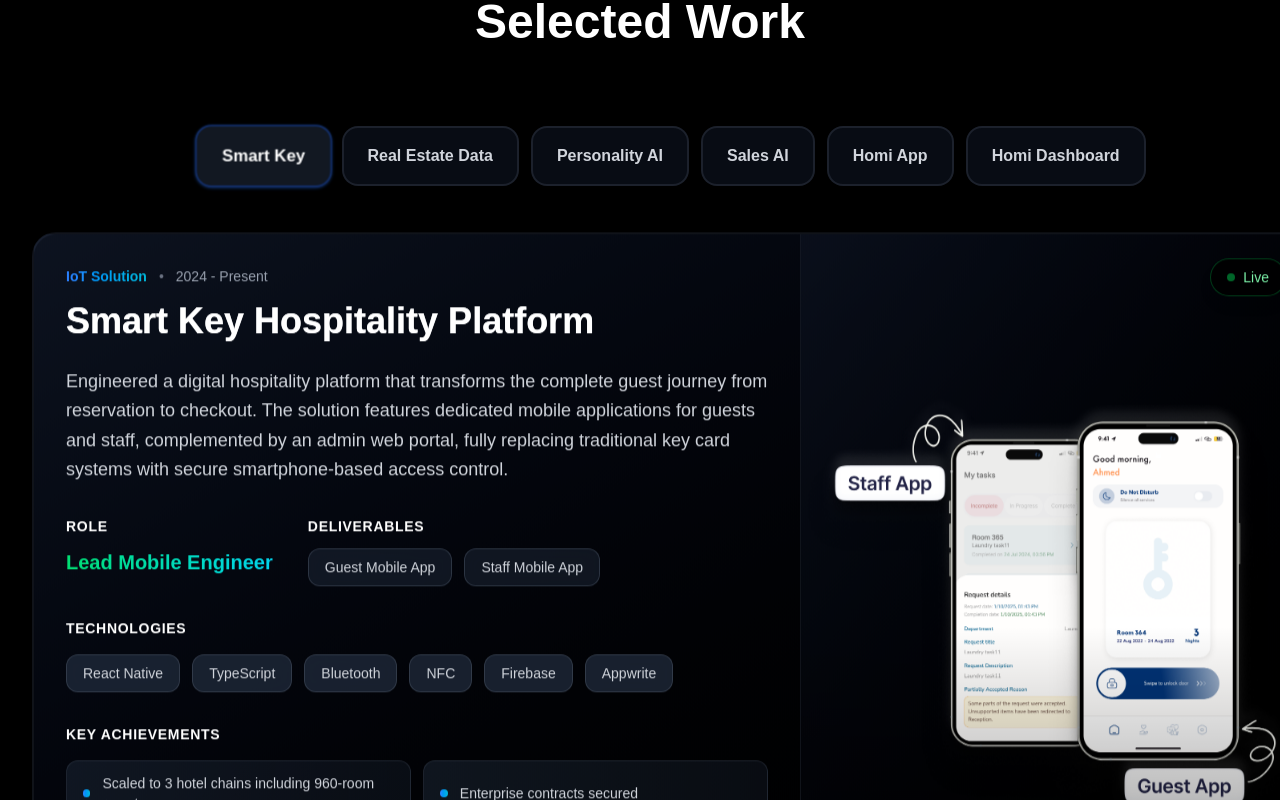
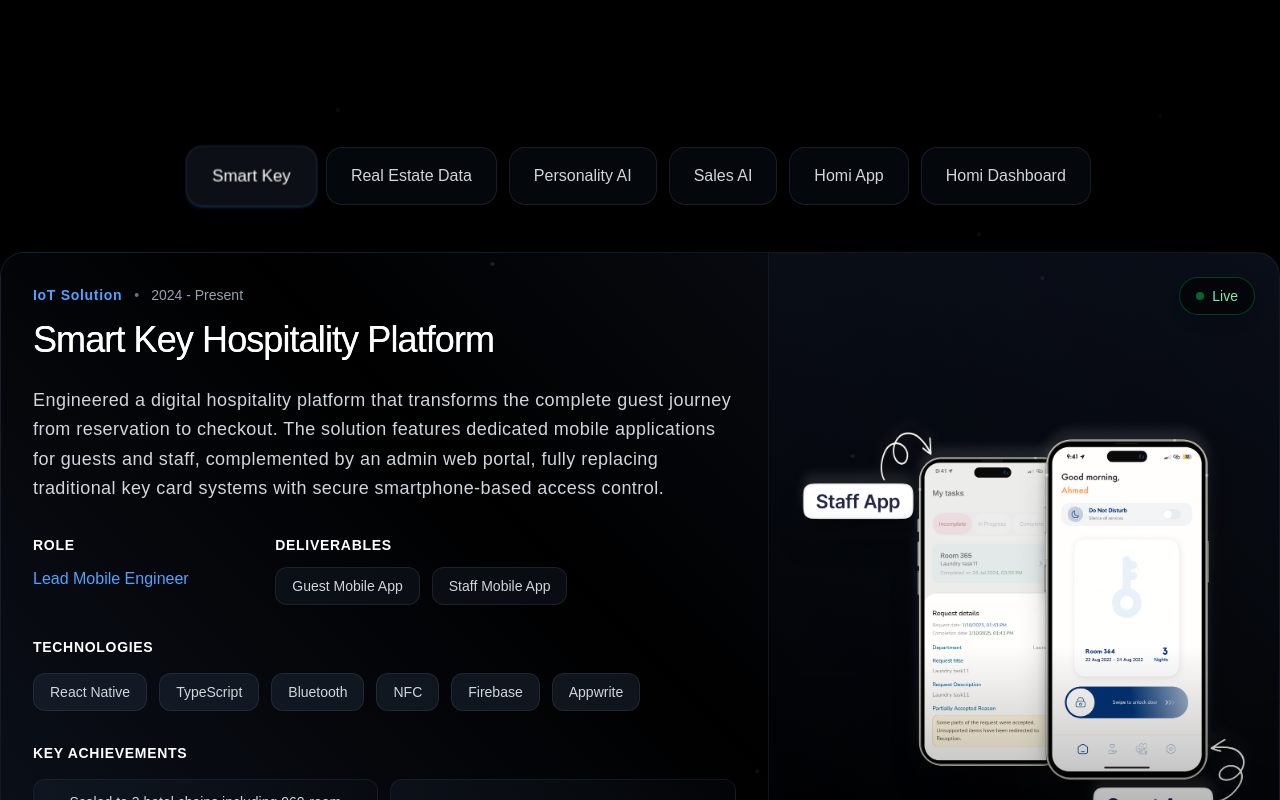
Before and after one commit to Mariam-Fathi/mf-portfolio, a Next.js app: page / in a window 1280 px wide. Shown: the part 1380-2180 px from the top of the page. Built offline with nearby package versions, Linux system fonts and the light colour scheme; a web font is replaced by a local one.

Commit message:
update project card

```diff
--- a/src/components/Project.tsx
+++ b/src/components/Project.tsx
@@ -4,16 +4,14 @@ import React, { useState, useEffect, useRef } from "react";
 import {
   IconBrandGithub,
   IconExternalLink,
-  IconDeviceMobile,
   IconCode,
-  IconArrowLeft,
-  IconArrowRight,
-  IconPlayerPlay,
-  IconPlayerPause,
+  IconMenu2,
+  IconX,
 } from "@tabler/icons-react";
 import { Play } from "lucide-react";
 import { FontAwesomeIcon } from "@fortawesome/react-fontawesome";
 import { faKaggle } from "@fortawesome/free-brands-svg-icons";
+import { useGSAP } from "@gsap/react";
 import gsap from "gsap";
 
 const projectsData = [
@@ -232,7 +230,6 @@ const projectsData = [
   },
 ];
 
-// Project Card Component with GSAP Animations
 const ProjectCard = ({
   project,
   isActive,
@@ -244,41 +241,52 @@ const ProjectCard = ({
   const imageRef = useRef<HTMLImageElement>(null);
   const contentRef = useRef<HTMLDivElement>(null);
 
-  useEffect(() => {
+  useGSAP(() => {
     if (!cardRef.current || !isActive) return;
 
     const tl = gsap.timeline();
 
-    // Reset positions
+    // Reset positions with cinematic blur
     gsap.set([contentRef.current, imageRef.current], {
       opacity: 0,
       y: 50,
+      filter: "blur(10px)",
     });
 
-    // Animate content
+    // Cinematic reveal animation
     tl.to(contentRef.current, {
       opacity: 1,
       y: 0,
-      duration: 0.8,
+      filter: "blur(0px)",
+      duration: 1.2,
       ease: "power3.out",
     }).to(
       imageRef.current,
       {
         opacity: 1,
         y: 0,
-        duration: 0.8,
+        filter: "blur(0px)",
+        duration: 1.2,
         ease: "power3.out",
       },
-      "-=0.4"
+      "-=0.6"
     );
 
-    // Floating animation for the card
+    // Subtle floating animation
     gsap.to(cardRef.current, {
-      y: -10,
-      duration: 3,
+      y: -8,
+      duration: 4,
       repeat: -1,
       yoyo: true,
       ease: "sine.inOut",
+    });
+
+    // Background gradient pulse
+    gsap.to(cardRef.current, {
+      backgroundPosition: "200% 200%",
+      duration: 20,
+      repeat: -1,
+      ease: "none",
     });
   }, [isActive]);
 
@@ -300,13 +308,13 @@ const ProjectCard = ({
         color: "bg-yellow-500",
         text: "text-yellow-300",
         border: "border-yellow-500/30",
-        label: " Prototype",
+        label: "Prototype",
       },
       "learning project": {
         color: "bg-blue-500",
         text: "text-blue-300",
         border: "border-blue-500/30",
-        label: " Learning",
+        label: "Learning",
       },
     };
     return config[status.toLowerCase()] || config["learning project"];
@@ -317,46 +325,63 @@ const ProjectCard = ({
   return (
     <div
       ref={cardRef}
-      className={`group relative bg-gradient-to-br from-gray-900/80 to-black rounded-3xl border-2 border-gray-700/30 overflow-hidden transition-all duration-700 grid md:grid-cols-5 mx-0 shadow-2xl backdrop-blur-sm ${
-        isActive ? "scale-100 opacity-100" : "scale-95 opacity-40"
+      className={`group relative bg-gradient-to-br from-gray-900/80 via-black to-gray-900/80 bg-[size:200%_200%] rounded-3xl border border-gray-700/30 overflow-hidden transition-all duration-1000 grid md:grid-cols-5 mx-0 shadow-2xl backdrop-blur-sm ${
+        isActive ? "scale-100 opacity-100" : "scale-95 opacity-20 blur-sm"
       }`}
+      style={{
+        background: `linear-gradient(45deg, rgba(17, 24, 39, 0.8), rgba(0, 0, 0, 1), rgba(17, 24, 39, 0.8))`,
+      }}
     >
-      {/* Animated Gradient Border */}
       <div
-        className={`absolute inset-0 bg-gradient-to-r ${project.accentColor} opacity-0 group-hover:opacity-5 transition-opacity duration-1000`}
+        className={`absolute inset-0 bg-black opacity-0 group-hover:opacity-10 transition-opacity duration-1000`}
       />
 
-      <div ref={contentRef} className="md:col-span-3 p-6 lg:p-8 flex flex-col">
+      <div className="absolute inset-0 overflow-hidden pointer-events-none">
+        {[...Array(8)].map((_, i) => (
+          <div
+            key={i}
+            className="absolute w-1 h-1 bg-white/20 rounded-full"
+            style={{
+              left: `${Math.random() * 100}%`,
+              top: `${Math.random() * 100}%`,
+              animation: `float ${6 + Math.random() * 4}s ease-in-out infinite`,
+              animationDelay: `${Math.random() * 2}s`,
+            }}
+          />
+        ))}
+      </div>
+
+      <div
+        ref={contentRef}
+        className="md:col-span-3 p-6 lg:p-8 flex flex-col opacity-0"
+      >
         <div className="flex-1">
-          {/* Header */}
           <div className="mb-6">
             <div className="flex items-center gap-3 text-sm mb-3">
-              <span
-                className={`bg-gradient-to-r ${project.accentColor} bg-clip-text text-transparent font-semibold`}
-              >
+              <span className={` text-blue-400 font-semibold tracking-wider`}>
                 {project.category}
               </span>
               <span className="text-gray-500">•</span>
-              <span className="text-gray-400">{project.duration}</span>
+              <span className="text-gray-400 font-light">
+                {project.duration}
+              </span>
             </div>
 
-            <h3 className="text-2xl lg:text-4xl font-bold text-white mb-4 leading-tight bg-gradient-to-r from-white to-gray-300 bg-clip-text text-transparent">
+            <h3 className="text-2xl lg:text-4xl font-light text-white mb-4 leading-tight bg-gradient-to-r from-white to-gray-300 bg-clip-text text-transparent tracking-tight">
               {project.title}
             </h3>
           </div>
 
-          {/* Summary */}
-          <p className="text-gray-300 text-lg leading-relaxed mb-8 font-light">
+          <p className="text-gray-300 text-lg leading-relaxed mb-8 font-light tracking-wide">
             {project.summary}
           </p>
 
-          {/* Role & Deliverables Grid */}
           <div className="grid grid-cols-1 lg:grid-cols-3 gap-6 mb-8">
             <div>
               <h4 className="text-white text-sm font-semibold uppercase tracking-wider mb-3 text-gray-400">
                 Role
               </h4>
-              <div className="text-xl font-semibold bg-gradient-to-r from-green-400 to-cyan-400 bg-clip-text text-transparent">
+              <div className="text-base font-light  text-blue-400">
                 {project.role}
               </div>
             </div>
@@ -368,7 +393,7 @@ const ProjectCard = ({
                 {project.deliverables.map((item: string, index: number) => (
                   <span
                     key={index}
-                    className="px-4 py-2 bg-gray-800/50 text-gray-300 rounded-xl text-sm border border-gray-600/50 hover:border-gray-400/50 transition-all duration-300 hover:scale-105 backdrop-blur-sm"
+                    className="px-4 py-2 bg-gray-800/30 text-gray-300 rounded-xl text-sm border border-gray-600/30 hover:border-gray-400/50 transition-all duration-300 hover:scale-105 backdrop-blur-sm font-light"
                   >
                     {item}
                   </span>
@@ -377,7 +402,6 @@ const ProjectCard = ({
             </div>
           </div>
 
-          {/* Technologies */}
           <div className="mb-8">
             <h4 className="text-white text-sm font-semibold mb-4 uppercase tracking-wider text-gray-400">
               Technologies
@@ -386,7 +410,7 @@ const ProjectCard = ({
               {project.technologies.map((tech: string, idx: number) => (
                 <span
                   key={idx}
-                  className="px-4 py-2 bg-gray-800/80 text-gray-300 rounded-xl text-sm border border-gray-600/50 hover:border-gray-400/50 transition-all duration-300 hover:scale-105 backdrop-blur-sm"
+                  className="px-4 py-2 bg-gray-800/50 text-gray-300 rounded-xl text-sm border border-gray-600/30 hover:border-gray-400/50 transition-all duration-300 hover:scale-105 backdrop-blur-sm font-light"
                 >
                   {tech}
                 </span>
@@ -394,7 +418,6 @@ const ProjectCard = ({
             </div>
           </div>
 
-          {/* Achievements */}
           <div className="mb-8">
             <h4 className="text-white text-sm font-semibold mb-4 uppercase tracking-wider text-gray-400">
               Key Achievements
@@ -403,12 +426,12 @@ const ProjectCard = ({
               {project.achievements.map((achievement: string, idx: number) => (
                 <div
                   key={idx}
-                  className="flex items-center gap-3 bg-gradient-to-r from-gray-800/50 to-gray-800/30 px-4 py-3 rounded-xl border border-gray-600/30 hover:border-gray-500/50 transition-all duration-300 group/achievement"
+                  className="flex items-center gap-3 bg-gradient-to-r from-gray-800/30 to-gray-800/10 px-4 py-3 rounded-xl border border-gray-600/20 hover:border-gray-500/30 transition-all duration-300 group/achievement backdrop-blur-sm"
                 >
                   <div
-                    className={`w-2 h-2 rounded-full bg-gradient-to-r ${project.accentColor}`}
+                    className={`w-2 h-2 rounded-full bg-green-400 animate-pulse`}
                   />
-                  <span className="text-gray-300 text-sm group-hover/achievement:text-white transition-colors">
+                  <span className="text-gray-300 text-sm font-light group-hover/achievement:text-white transition-colors">
                     {achievement}
                   </span>
                 </div>
@@ -417,7 +440,6 @@ const ProjectCard = ({
           </div>
         </div>
 
-        {/* Action Links */}
         <div className="flex items-center justify-between pt-6 border-t border-gray-700/30">
           <div className="flex items-center gap-3">
             {project.githubUrl && (
@@ -425,7 +447,7 @@ const ProjectCard = ({
                 href={project.githubUrl}
                 target="_blank"
                 rel="noopener noreferrer"
-                className="p-3 bg-gray-800/50 text-gray-400 rounded-xl border border-gray-600/50 hover:bg-gray-700/50 hover:text-white transition-all duration-300 hover:scale-110 hover:shadow-lg backdrop-blur-sm"
+                className="p-3 bg-gray-800/30 text-gray-400 rounded-xl border border-gray-600/30 hover:bg-gray-700/50 hover:text-white transition-all duration-300 hover:scale-110 hover:shadow-lg backdrop-blur-sm"
                 title="View Code"
               >
                 <IconBrandGithub className="w-5 h-5" />
@@ -482,21 +504,19 @@ const ProjectCard = ({
         </div>
       </div>
 
-      {/* Image Section */}
       <div className="md:col-span-2 flex flex-col relative">
-        <div className="relative flex-1 min-h-[400px] border-l border-gray-700/30 bg-gradient-to-br from-gray-900/50 to-black/50">
+        <div className="relative flex-1 min-h-[400px] border-l border-gray-700/30 bg-gradient-to-br from-gray-900/30 to-black/30">
           <img
             ref={imageRef}
             src={project.image}
             alt={project.title}
-            className="w-full h-full object-contain"
+            className="w-full h-full object-contain opacity-0"
           />
-          <div className="absolute inset-0 bg-gradient-to-t from-black/60 via-transparent to-transparent" />
+          <div className="absolute inset-0 bg-gradient-to-t from-black/70 via-transparent to-transparent" />
 
-          {/* Status Badge */}
           <div className="absolute top-6 right-6">
             <span
-              className={`inline-flex items-center px-4 py-2 bg-black/80 ${statusConfig.text} rounded-full text-sm font-medium border ${statusConfig.border} backdrop-blur-sm shadow-lg`}
+              className={`inline-flex items-center px-4 py-2 bg-black/60 ${statusConfig.text} rounded-full text-sm font-light border ${statusConfig.border} backdrop-blur-sm shadow-lg`}
             >
               <div
                 className={`w-2 h-2 rounded-full mr-2 animate-pulse ${statusConfig.color}`}
@@ -505,26 +525,19 @@ const ProjectCard = ({
             </span>
           </div>
 
-          {/* Deployment Info */}
           {project.deployment && (
             <div className="absolute bottom-6 left-6">
-              <span className="inline-flex items-center px-3 py-1.5 bg-black/60 text-gray-300 rounded-lg text-xs border border-gray-600/50 backdrop-blur-sm">
+              <span className="inline-flex items-center px-3 py-1.5 bg-black/40 text-gray-300 rounded-lg text-xs border border-gray-600/30 backdrop-blur-sm font-light">
                 {project.deployment}
               </span>
             </div>
           )}
         </div>
       </div>
-
-      {/* Interactive Hover Effect */}
-      {/* <div
-        className={`absolute inset-0 rounded-3xl bg-gradient-to-r ${project.accentColor} opacity-0 group-hover:opacity-5 transition-opacity duration-1000 pointer-events-none`}
-      /> */}
     </div>
   );
 };
 
-// Enhanced Tabs Component
 const Tabs = ({
   tabs,
   activeTab,
@@ -534,7 +547,34 @@ const Tabs = ({
   activeTab: string;
   onTabChange: (tab: string) => void;
 }) => {
+  const [isMobileMenuOpen, setIsMobileMenuOpen] = useState(false);
   const tabRefs = useRef<(HTMLButtonElement | null)[]>([]);
+  const dropdownRef = useRef<HTMLDivElement>(null);
+  const containerRef = useRef<HTMLDivElement>(null);
+
+  useGSAP(
+    () => {
+      if (!containerRef.current) return;
+
+      gsap.fromTo(
+        containerRef.current,
+        {
+          opacity: 0,
+          y: 30,
+          filter: "blur(10px)",
+        },
+        {
+          opacity: 1,
+          y: 0,
+          filter: "blur(0px)",
+          duration: 1.2,
+          ease: "power2.out",
+          delay: 0.5,
+        }
+      );
+    },
+    { scope: containerRef }
+  );
 
   useEffect(() => {
     const activeIndex = tabs.findIndex((tab) => tab.value === activeTab);
@@ -547,29 +587,98 @@ const Tabs = ({
     }
   }, [activeTab, tabs]);
 
+  useEffect(() => {
+    const handleClickOutside = (event: MouseEvent) => {
+      if (
+        dropdownRef.current &&
+        !dropdownRef.current.contains(event.target as Node)
+      ) {
+        setIsMobileMenuOpen(false);
+      }
+    };
+
+    document.addEventListener("mousedown", handleClickOutside);
+    return () => document.removeEventListener("mousedown", handleClickOutside);
+  }, []);
+
+  const currentProject = projectsData.find(
+    (project) => project.id === activeTab
+  );
+
   return (
-    <div className="mb-12">
-      <div className="flex flex-wrap gap-3 justify-center">
+    <div ref={containerRef} className="my-8 lg:my-12 relative opacity-0">
+      <div className="hidden lg:flex flex-wrap gap-3 justify-center">
         {tabs.map((tab, index) => (
           <button
             key={tab.value}
             ref={(el) => (tabRefs.current[index] = el)}
             onClick={() => onTabChange(tab.value)}
-            className={`px-6 py-4 rounded-2xl border-2 transition-all duration-500 text-base font-semibold backdrop-blur-sm ${
+            className={`px-6 py-4 rounded-2xl border border-gray-600/30 transition-all duration-500 text-base font-light backdrop-blur-sm ${
               activeTab === tab.value
-                ? "bg-gray-800/60 border-blue-600/30 text-white shadow-sm shadow-blue-500/25"
-                : "bg-gray-900/50 text-gray-300 border-gray-600/30 hover:border-blue-500/50 hover:text-white hover:bg-gray-800/50 hover:shadow-lg"
+                ? "bg-gray-800/40 border-blue-600/30 text-white shadow-sm shadow-blue-500/25"
+                : "bg-gray-900/30 text-gray-300 border-gray-600/20 hover:border-blue-500/50 hover:text-white hover:bg-gray-800/40 hover:shadow-lg"
             }`}
           >
             {tab.title}
           </button>
         ))}
       </div>
+
+      <div className="lg:hidden" ref={dropdownRef}>
+        <button
+          onClick={() => setIsMobileMenuOpen(!isMobileMenuOpen)}
+          className="w-full flex items-center justify-between p-4 bg-gray-800/30 border border-gray-600/30 rounded-2xl text-white backdrop-blur-sm hover:border-blue-500/50 transition-all duration-300"
+        >
+          <div className="flex items-center gap-3">
+            <span className="font-light">{currentProject?.title}</span>
+          </div>
+          {isMobileMenuOpen ? (
+            <IconX className="w-5 h-5" />
+          ) : (
+            <IconMenu2 className="w-5 h-5" />
+          )}
+        </button>
+
+        {isMobileMenuOpen && (
+          <div className="absolute top-full left-0 right-0 mt-2 bg-gray-800/95 border border-gray-600/30 rounded-2xl backdrop-blur-sm z-50 shadow-2xl overflow-hidden">
+            <div className="py-2 max-h-80 overflow-y-auto">
+              {tabs.map((tab, index) => {
+                const project = projectsData.find((p) => p.id === tab.value);
+                return (
+                  <button
+                    key={tab.value}
+                    onClick={() => {
+                      onTabChange(tab.value);
+                      setIsMobileMenuOpen(false);
+                    }}
+                    className={`w-full flex items-center gap-4 px-4 py-3 text-left transition-all duration-300 ${
+                      activeTab === tab.value
+                        ? "bg-blue-500/20 text-white border-r-4 border-blue-500"
+                        : "text-gray-300 hover:bg-gray-700/50 hover:text-white"
+                    }`}
+                  >
+                    <div className="flex-1 min-w-0">
+                      <div className="font-light text-sm truncate">
+                        {tab.title}
+                      </div>
+                      <div className="text-xs text-gray-400 truncate">
+                        {project?.category}
+                      </div>
+                    </div>
+                    {activeTab === tab.value && (
+                      <div className="w-2 h-2 bg-blue-500 rounded-full animate-pulse" />
+                    )}
+                  </button>
+                );
+              })}
+            </div>
+          </div>
+        )}
+      </div>
     </div>
   );
 };
 
-// Project Indicators
 const ProjectIndicators = ({
   tabs,
   activeTab,
@@ -579,15 +688,42 @@ const ProjectIndicators = ({
   activeTab: string;
   onTabChange: (tab: string) => void;
 }) => {
+  const containerRef = useRef<HTMLDivElement>(null);
+
+  useGSAP(
+    () => {
+      if (!containerRef.current) return;
+
+      gsap.fromTo(
+        containerRef.current,
+        {
+          opacity: 0,
+          y: 20,
+        },
+        {
+          opacity: 1,
+          y: 0,
+          duration: 1,
+          ease: "power2.out",
+          delay: 0.8,
+        }
+      );
+    },
+    { scope: containerRef }
+  );
+
   return (
-    <div className="flex justify-center gap-3 mt-8">
+    <div
+      ref={containerRef}
+      className="hidden sm:flex justify-center gap-3 mt-8 pb-1 opacity-0"
+    >
       {tabs.map((tab, index) => (
         <button
           key={tab.value}
           onClick={() => onTabChange(tab.value)}
-          className={`w-4 h-4 rounded-full transition-all duration-500 backdrop-blur-sm ${
+          className={`w-3 h-3 rounded-full transition-all duration-500 backdrop-blur-sm ${
             activeTab === tab.value
-              ? "bg-white-50 scale-125 shadow-lg shadow-blue-500/50"
+              ? "bg-white scale-125 shadow-lg shadow-blue-500/50"
               : "bg-gray-600 hover:bg-gray-400 hover:scale-110"
           }`}
         />
@@ -600,6 +736,8 @@ export function Projects() {
   const [activeTab, setActiveTab] = useState("smart-key");
   const [autoRotate, setAutoRotate] = useState(false);
   const sectionRef = useRef<HTMLDivElement>(null);
+  const titleRef = useRef<HTMLHeadingElement>(null);
+  const subtitleRef = useRef<HTMLParagraphElement>(null);
 
   const tabs = [
     { title: "Smart Key", value: "smart-key" },
@@ -625,19 +763,54 @@ export function Projects() {
     setActiveTab(tabs[prevIndex].value);
   };
 
-  // GSAP Section Animation
-  useEffect(() => {
-    if (!sectionRef.current) return;
+  useGSAP(
+    () => {
+      if (!sectionRef.current) return;
 
-    const tl = gsap.timeline();
-    tl.fromTo(
-      sectionRef.current,
-      { opacity: 0, y: 50 },
-      { opacity: 1, y: 0, duration: 1, ease: "power3.out" }
-    );
-  }, []);
+      const tl = gsap.timeline({
+        scrollTrigger: {
+          trigger: sectionRef.current,
+          start: "top 80%",
+          end: "bottom 20%",
+          toggleActions: "play none none reverse",
+        },
+      });
 
-  // Auto-rotate and Keyboard Navigation
+      tl.fromTo(
+        titleRef.current,
+        {
+          opacity: 0,
+          y: 50,
+          filter: "blur(10px)",
+        },
+        {
+          opacity: 1,
+          y: 0,
+          filter: "blur(0px)",
+          duration: 1.5,
+          ease: "power2.out",
+        }
+      )
+      .fromTo(
+        subtitleRef.current,
+        {
+          opacity: 0,
+          y: 30,
+          filter: "blur(8px)",
+        },
+        {
+          opacity: 1,
+          y: 0,
+          filter: "blur(0px)",
+          duration: 1.2,
+          ease: "power2.out",
+        },
+        "-=0.5"
+      );
+    },
+    { scope: sectionRef }
+  );
+
   useEffect(() => {
     if (autoRotate) {
       const interval = setInterval(nextProject, 5000);
@@ -659,24 +832,105 @@ export function Projects() {
     return () => window.removeEventListener("keydown", handleKeyDown);
   }, [activeTab]);
 
+  useEffect(() => {
+    let touchStartX = 0;
+    let touchEndX = 0;
+
+    const handleTouchStart = (e: TouchEvent) => {
+      touchStartX = e.changedTouches[0].screenX;
+    };
+
+    const handleTouchEnd = (e: TouchEvent) => {
+      touchEndX = e.changedTouches[0].screenX;
+      handleSwipe();
+    };
+
+    const handleSwipe = () => {
+      const swipeThreshold = 50;
+      const diff = touchStartX - touchEndX;
+
+      if (Math.abs(diff) > swipeThreshold) {
+        if (diff > 0) {
+          nextProject();
+        } else {
+          prevProject();
+        }
+      }
+    };
+
+    document.addEventListener("touchstart", handleTouchStart);
+    document.addEventListener("touchend", handleTouchEnd);
+
+    return () => {
+      document.removeEventListener("touchstart", handleTouchStart);
+      document.removeEventListener("touchend", handleTouchEnd);
+    };
+  }, [activeTab]);
+
   return (
-    <section ref={sectionRef} id="work" className="py-20 bg-black min-h-screen">
-      <div className="max-w-7xl">
-        {/* Tabs */}
+    <section
+      ref={sectionRef}
+      id="work"
+      className="bg-black min-h-screen relative overflow-hidden"
+    >
+      <div className="absolute inset-0 overflow-hidden pointer-events-none">
+        {[...Array(15)].map((_, i) => (
+          <div
+            key={i}
+            className="absolute w-1 h-1 bg-white/10 rounded-full"
+            style={{
+              left: `${Math.random() * 100}%`,
+              top: `${Math.random() * 100}%`,
+              animation: `float ${8 + Math.random() * 8}s ease-in-out infinite`,
+              animationDelay: `${Math.random() * 5}s`,
+            }}
+          />
+        ))}
+      </div>
+
+      <div className="max-w-7xl relative z-10">
+        <div className="text-center">
+          <h2
+            ref={titleRef}
+            className="text-3xl lg:text-7xl font-light text-white mb-4 lg:mb-6 bg-gradient-to-r from-white via-gray-200 to-gray-400 bg-clip-text text-transparent tracking-tight opacity-0"
+          >
+            Selected Work
+          </h2>
+          <p
+            ref={subtitleRef}
+            className="text-lg lg:text-xl text-gray-400 max-w-3xl mx-auto font-light leading-relaxed tracking-wide opacity-0"
+          >
+            Exploring the connections between IoT, data engineering, and AI
+            through practical applications and research
+          </p>
+        </div>
+
         <Tabs tabs={tabs} activeTab={activeTab} onTabChange={setActiveTab} />
 
-        {/* Project Card */}
         {currentProject && (
           <ProjectCard project={currentProject} isActive={true} />
         )}
 
-        {/* Indicators */}
         <ProjectIndicators
           tabs={tabs}
           activeTab={activeTab}
           onTabChange={setActiveTab}
         />
       </div>
+
+      <style jsx>{`
+        @keyframes float {
+          0%,
+          100% {
+            transform: translateY(0px) translateX(0px);
+            opacity: 0.1;
+          }
+          50% {
+            transform: translateY(-20px) translateX(10px);
+            opacity: 0.3;
+          }
+        }
+      `}</style>
     </section>
   );
 }
--- a/src/components/friends.tsx
+++ b/src/components/friends.tsx
@@ -8,12 +8,7 @@ import FriendsCinematicSection from "./friends-cinematic";
 export function ProjectSection() {
   return (
     <section id="work" className="py-20 bg-black">
-      <div className="max-w-7xl mx-auto px-4 sm:px-6 lg:px-8">
-        <TitleHeader
-          title="Selected Work"
-          sub="From Concept to Production - Real Applications, Real Impact"
-        />
-
+      <div className="max-w-7xl mx-auto">
         <Projects />
       </div>
 
```
